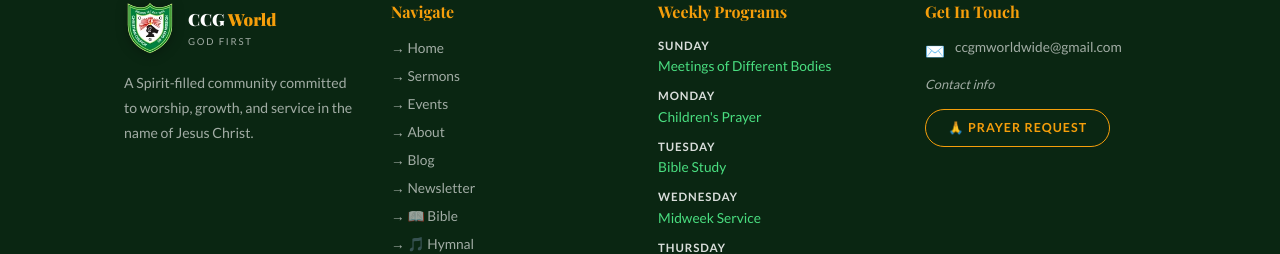
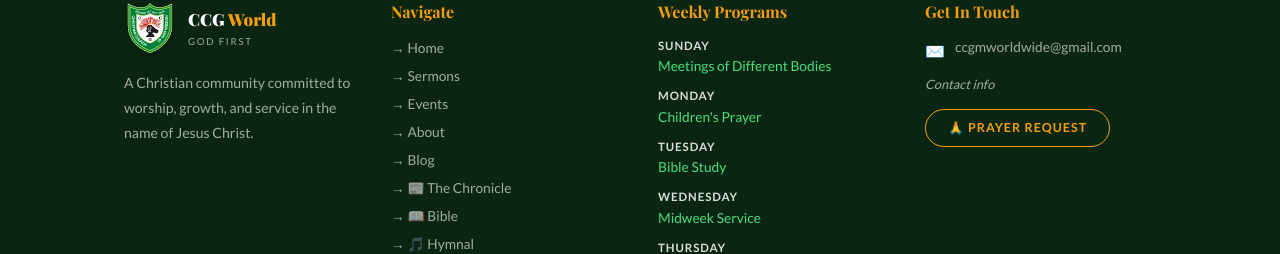
Before and after one commit to Great2008/CCGM-PWA, a React (Vite) app: page / in a window 1280 px wide. Shown: the part 2446-2700 px from the top of the page. Built offline with nearby package versions, Linux system fonts and the light colour scheme; no server answers; the database is empty.

Commit message:
update Footer.jsx

```diff
--- a/src/components/Footer.jsx
+++ b/src/components/Footer.jsx
@@ -18,13 +18,13 @@ export default function Footer() {
               </div>
             </div>
             <p style={{ fontSize:'0.88rem', color:'rgba(255,255,255,0.62)', lineHeight:1.8 }}>
-              A Spirit-filled community committed to worship, growth, and service in the name of Jesus Christ.
+              A Christian community committed to worship, growth, and service in the name of Jesus Christ.
             </p>
           </div>
           {/* Links */}
           <div>
             <h2 style={{ fontFamily:'var(--font-display)', fontSize:'1rem', marginBottom:16, color:'var(--gold)' }}>Navigate</h2>
-            {[['/', 'Home'],['/sermons','Sermons'],['/events','Events'],['/about','About'],['/blog','Blog'],['/newsletter','Newsletter'],['/bible','📖 Bible'],['/hymnal','🎵 Hymnal'],['/devotional','🌅 Devotional'],['/timeline','💬 Timeline'],['/gallery','Gallery']].map(([to,label])=>(
+            {[['/', 'Home'],['/sermons','Sermons'],['/events','Events'],['/about','About'],['/blog','Blog'],['/newsletter','📰 The Chronicle'],['/bible','📖 Bible'],['/hymnal','🎵 Hymnal'],['/devotional','🌅 Devotional'],['/timeline','💬 Timeline'],['/gallery','Gallery']].map(([to,label])=>(
               <Link key={to} to={to} style={{ display:'block', color:'rgba(255,255,255,0.62)', fontSize:'0.86rem', marginBottom:6, transition:'color 0.2s' }}
               onMouseEnter={e=>e.target.style.color='white'} onMouseLeave={e=>e.target.style.color='rgba(255,255,255,0.62)'}>→ {label}</Link>
             ))}
```
